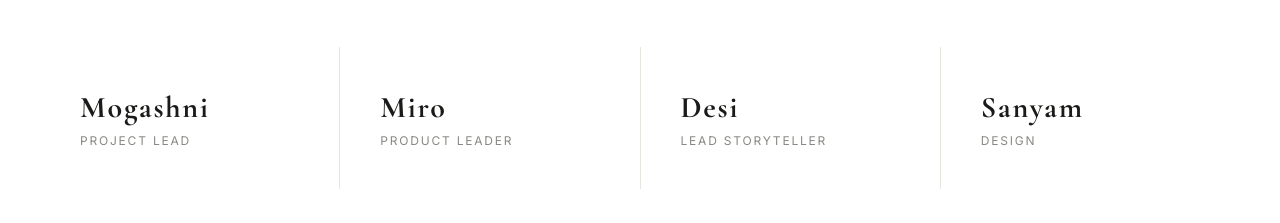
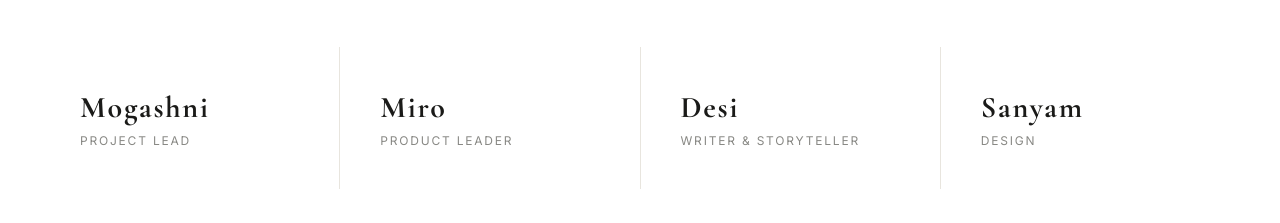
Before and after one commit to mouxdesign/BetweenUs, a Next.js app: page /about in a window 1280 px wide. Shown: the part 1647-1870 px from the top of the page. Built offline with nearby package versions, Linux system fonts and the light colour scheme; no server answers; a web font is replaced by a local one.

Commit message:
Update Desi's role to Writer & Storyteller

```diff
--- a/app/about/page.tsx
+++ b/app/about/page.tsx
@@ -76,7 +76,7 @@ export default function AboutPage() {
             {[
               { name: "Mogashni", role: "Project Lead", href: "https://www.moux.design/" },
               { name: "Miro", role: "Product Leader", href: "https://miroremias.com/" },
-              { name: "Desi", role: "Lead Storyteller", href: "https://microcosma-studio.framer.website/" },
+              { name: "Desi", role: "Writer & Storyteller", href: "https://microcosma-studio.framer.website/" },
               { name: "Sanyam", role: "Design", href: "https://x.com/sanyummmmm" },
             ].map((person) => (
               <a
```
